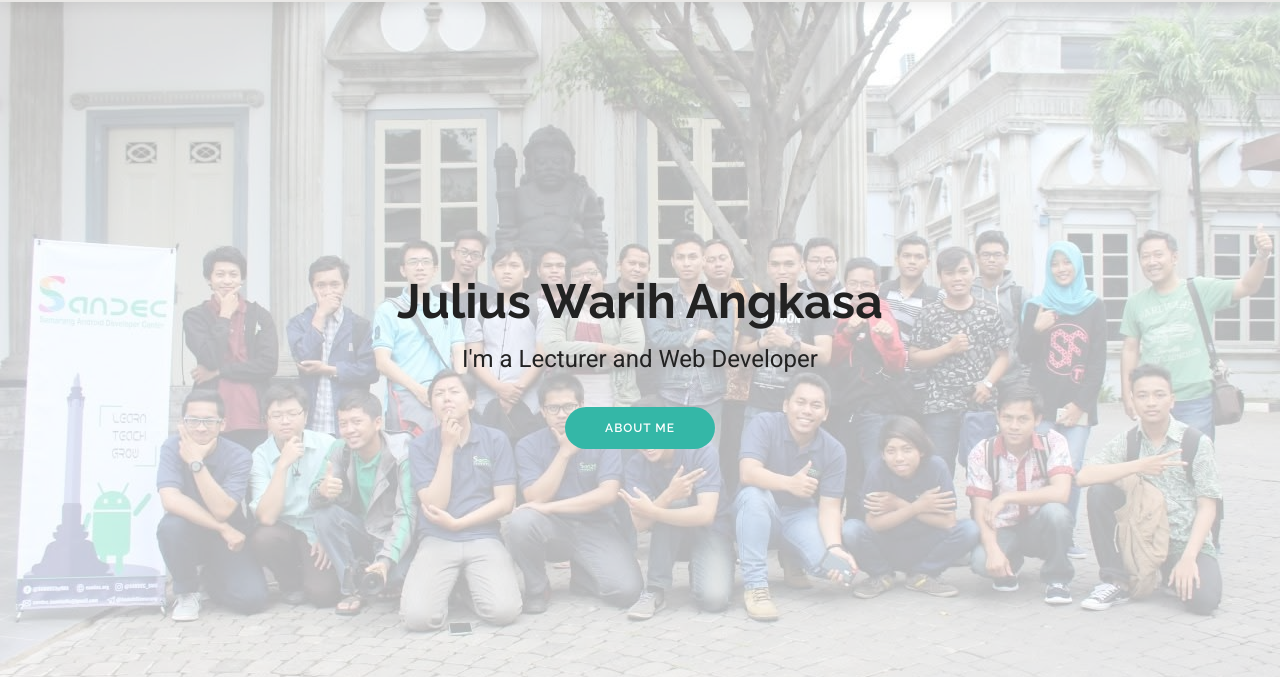
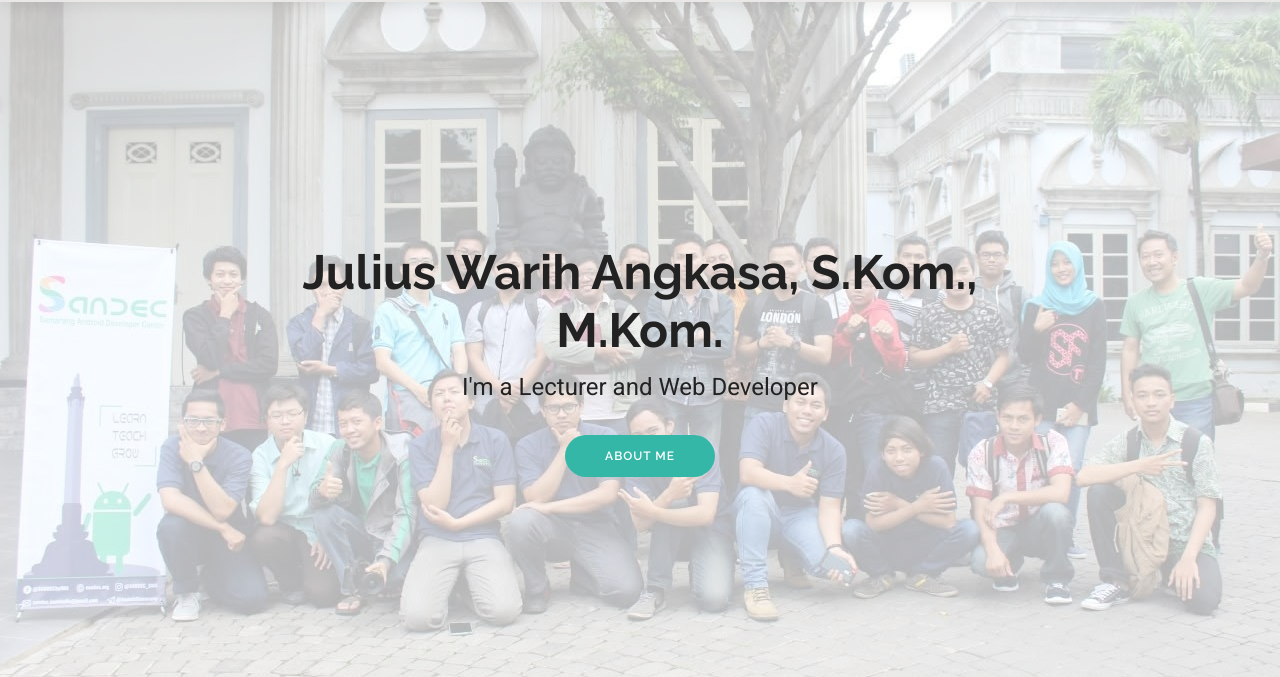
Before and after one commit to juliuswar/juliuswar.github.io, a plain HTML site: page index.html in a window 1280 px wide. Shown: the part 128-805 px from the top of the page. Drawn offline with Linux system fonts and the light colour scheme.

Commit message:
Update index.html

```diff
--- a/index.html
+++ b/index.html
@@ -90,7 +90,7 @@
       <div class="container text-center box" data-aos="zoom-out" data-aos-delay="100">
         <div class="row justify-content-center">
           <div class="col-lg-8" >
-            <h2>Julius Warih Angkasa</h2>
+            <h2>Julius Warih Angkasa, S.Kom., M.Kom.</h2>
             <p>I'm a Lecturer and Web Developer</p>
             <a href="about.html" class="btn-get-started">About Me</a>
           </div>
```
